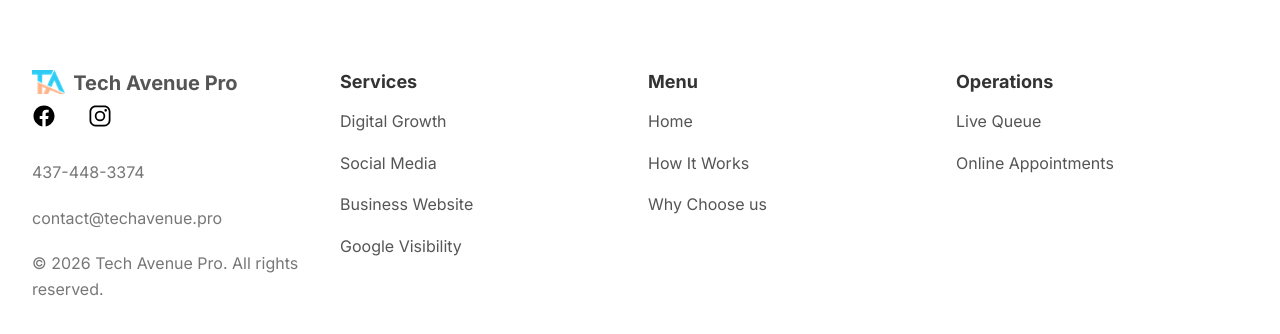
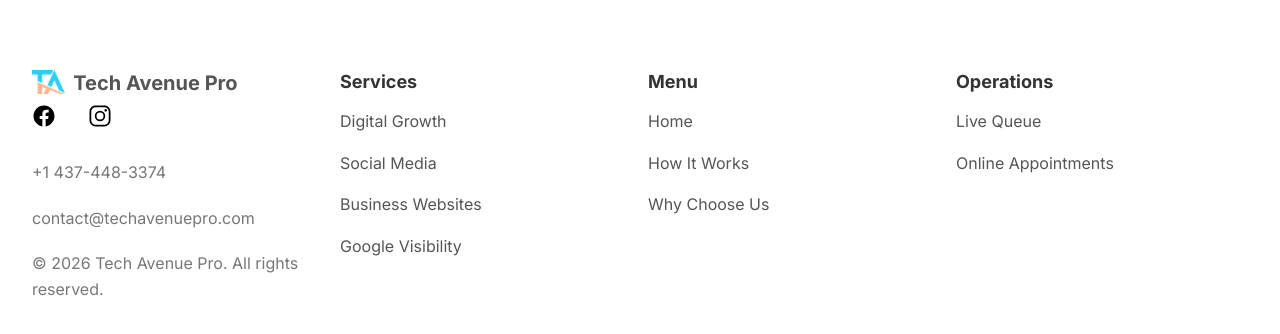
Before and after one commit to tech-avenue-pro/monorepo, a Next.js app in the folder apps/web/: page / in a window 1280 px wide. Shown: the part 4939-5273 px from the top of the page. Built offline with nearby package versions, Linux system fonts and the light colour scheme.

Commit message:
Footer Section is now content based

```diff
--- a/apps/web/app/HomeView/Footer.tsx
+++ b/apps/web/app/HomeView/Footer.tsx
@@ -5,27 +5,40 @@
     DSTextVariant,
 } from "@repo/ui/design-systems/DSText";
 import React from "react";
-
-interface FooterProps {
-    logoSrc?: string;
-}
+import footerContent from "../content/footer-section/footer-content.json";
 
 export interface FooterContent {
-    logoSrc?: string;
+    footerTitle: string;
+    footerLogo: string;
+    socialLinks: {
+        logo: string;
+        link: string;
+        alt: string;
+    }[];
+    phoneNumber: string;
+    emailAddress: string;
+    copyrightText: string;
+    footerLinks: {
+        title: string;
         links: {
             title: string;
-        url: string;
+            link: string;
         }[];
-    copyright: string;
-    socialLinks: {
-        name: string;
-        url: string;
     }[];
 }
 
 export default function Footer({
-    logoSrc = "/icons/tech-avenue-pro-navbar.png",
-}: FooterProps) {
+    footerTitle,
+    footerLogo,
+    socialLinks,
+    phoneNumber,
+    emailAddress,
+    copyrightText,
+    footerLinks,
+}: FooterContent) {
+    const phoneHref = `tel:${phoneNumber.replace(/[^+\d]/g, "")}`;
+    const emailHref = `mailto:${emailAddress}`;
+
     return (
         <footer>
             <div className="mx-auto">
@@ -44,7 +57,7 @@
                                     >
                                         <img
                                             className="h-6"
-                                            src={logoSrc}
+                                            src={footerLogo}
                                             alt="Navigation"
                                         />
                                     </a>
@@ -54,41 +67,45 @@
                                         className="nav-brand-name"
                                         color={DSTextColor.tertiary}
                                     >
-                                        Tech Avenue Pro
+                                        {footerTitle}
                                     </DSText>
                                 </div>
                                 {/* Social Links */}
                                 <div className="flex gap-8 mt-2">
+                                    {socialLinks.map((socialLink) => (
+                                        <a
+                                            target="_blank"
+                                            key={socialLink.link}
+                                            href={socialLink.link}
+                                            aria-label={socialLink.alt}
+                                        >
                                             <img
-                                        src="/icons/logo-facebook.svg"
-                                        alt="Facebook"
+                                                src={socialLink.logo}
+                                                alt={socialLink.alt}
                                                 className="w-6 h-6"
                                             />
-                                    <img
-                                        src="/icons/logo-instagram.svg"
-                                        alt="Instagram"
-                                        className="w-6 h-6"
-                                    />
+                                        </a>
+                                    ))}
                                 </div>
                             </div>
                             <div className="flex flex-col gap-1">
                                 <DSLink
                                     variant={DSTextVariant.bodySmall}
                                     color={DSTextColor.quaternary}
-                                    href="tel:+14374483374"
+                                    href={phoneHref}
                                     className="mt-4"
                                     showBottomLine={false}
                                 >
-                                    437-448-3374
+                                    {phoneNumber}
                                 </DSLink>
                                 <DSLink
                                     variant={DSTextVariant.bodySmall}
                                     color={DSTextColor.quaternary}
-                                    href="mailto:contact@techavenue.pro"
+                                    href={emailHref}
                                     className="mt-4"
                                     showBottomLine={false}
                                 >
-                                    contact@techavenue.pro
+                                    {emailAddress}
                                 </DSLink>
 
                                 <DSText
@@ -97,132 +114,40 @@
                                     color={DSTextColor.quaternary}
                                     className="mt-4"
                                 >
-                                    © {new Date().getFullYear()} Tech Avenue
-                                    Pro. All rights reserved.
+                                    © {new Date().getFullYear()} {copyrightText}
                                 </DSText>
                             </div>
                         </div>
 
-                        <div className="flex flex-col gap-4">
+                        {footerLinks.map((footerSection) => (
+                            <div
+                                className="flex flex-col gap-4"
+                                key={footerSection.title}
+                            >
                                 <DSText
                                     variant={DSTextVariant.headline3}
                                     as="div"
                                     className="nav-brand-name"
                                     color={DSTextColor.primary}
                                 >
-                                Services
+                                    {footerSection.title}
                                 </DSText>
-                            <div>
+                                {footerSection.links.map((footerLink) => (
+                                    <div
+                                        key={`${footerSection.title}-${footerLink.title}`}
+                                    >
                                         <DSLink
                                             variant={DSTextVariant.bodySmall}
                                             color={DSTextColor.tertiary}
-                                    href="#digital-growth-management"
+                                            href={footerLink.link}
                                             showBottomLine={false}
                                         >
-                                    Digital Growth
+                                            {footerLink.title}
                                         </DSLink>
                                     </div>
-                            <div>
-                                <DSLink
-                                    variant={DSTextVariant.bodySmall}
-                                    color={DSTextColor.tertiary}
-                                    href="#social-media-management"
-                                    showBottomLine={false}
-                                >
-                                    Social Media
-                                </DSLink>
+                                ))}
                             </div>
-                            <div>
-                                <DSLink
-                                    variant={DSTextVariant.bodySmall}
-                                    color={DSTextColor.tertiary}
-                                    href="#premium-business-website"
-                                    showBottomLine={false}
-                                >
-                                    Business Website
-                                </DSLink>
-                            </div>
-                            <div>
-                                <DSLink
-                                    variant={DSTextVariant.bodySmall}
-                                    color={DSTextColor.tertiary}
-                                    href="#premium-business-website"
-                                    showBottomLine={false}
-                                >
-                                    Google Visibility
-                                </DSLink>
-                            </div>
-                        </div>
-                        <div className="flex flex-col gap-4">
-                            <DSText
-                                variant={DSTextVariant.headline3}
-                                as="div"
-                                className="nav-brand-name"
-                                color={DSTextColor.primary}
-                            >
-                                Menu
-                            </DSText>
-                            <div>
-                                <DSLink
-                                    variant={DSTextVariant.bodySmall}
-                                    color={DSTextColor.tertiary}
-                                    href="#digital-growth-management"
-                                    showBottomLine={false}
-                                >
-                                    Home
-                                </DSLink>
-                            </div>
-                            <div>
-                                <DSLink
-                                    variant={DSTextVariant.bodySmall}
-                                    color={DSTextColor.tertiary}
-                                    href="#social-media-management"
-                                    showBottomLine={false}
-                                >
-                                    How It Works
-                                </DSLink>
-                            </div>
-                            <div>
-                                <DSLink
-                                    variant={DSTextVariant.bodySmall}
-                                    color={DSTextColor.tertiary}
-                                    href="#premium-business-website"
-                                    showBottomLine={false}
-                                >
-                                    Why Choose us
-                                </DSLink>
-                            </div>
-                        </div>
-                        <div className="flex flex-col gap-4">
-                            <DSText
-                                variant={DSTextVariant.headline3}
-                                as="div"
-                                className="nav-brand-name"
-                                color={DSTextColor.primary}
-                            >
-                                Operations
-                            </DSText>
-                            <div>
-                                <DSLink
-                                    variant={DSTextVariant.bodySmall}
-                                    color={DSTextColor.tertiary}
-                                    href="#digital-growth-management"
-                                    showBottomLine={false}
-                                >
-                                    Live Queue
-                                </DSLink>
-                            </div>
-                            <div>
-                                <DSLink
-                                    variant={DSTextVariant.bodySmall}
-                                    color={DSTextColor.tertiary}
-                                    href="#social-media-management"
-                                    showBottomLine={false}
-                                >
-                                    Online Appointments
-                                </DSLink>
-                            </div>
-                        </div>
+                        ))}
                     </div>
                 </div>
             </div>
--- /dev/null
+++ b/apps/web/app/content/footer-section/footer-content.json
@@ -0,0 +1,72 @@
+{
+    "footerTitle": "Tech Avenue Pro",
+    "footerLogo": "/icons/tech-avenue-pro-navbar.png",
+    "socialLinks": [
+        {
+            "logo": "/icons/logo-facebook.svg",
+            "link": "https://www.facebook.com/profile.php?id=61585585133241",
+            "alt": "Facebook Tech Avenue Pro"
+        },
+        {
+            "logo": "/icons/logo-instagram.svg",
+            "link": "https://www.instagram.com/techavenuepro/",
+            "alt": "Instagram Tech Avenue Pro"
+        }
+    ],
+    "phoneNumber": "+1 437-448-3374",
+    "emailAddress": "contact@techavenuepro.com",
+    "copyrightText": "Tech Avenue Pro. All rights reserved.",
+    "footerLinks": [
+        {
+            "title": "Services",
+            "links": [
+                {
+                    "title": "Digital Growth",
+                    "link": "#digital-growth"
+                },
+                {
+                    "title": "Social Media",
+                    "link": "#social-media"
+                },
+                {
+                    "title": "Business Websites",
+                    "link": "#business-websites"
+                },
+                {
+                    "title": "Google Visibility",
+                    "link": "#google-visibility"
+                }
+            ]
+        },
+        {
+            "title": "Menu",
+            "links": [
+                {
+                    "title": "Home",
+                    "link": "#home"
+                },
+                {
+                    "title": "How It Works",
+                    "link": "#how-it-works"
+                },
+                {
+                    "title": "Why Choose Us",
+                    "link": "#why-choose-us"
+                }
+            ]
+        },
+        {
+            "title": "Operations",
+            "links": [
+                {
+                    "title": "Live Queue",
+                    "link": "#live-queue"
+                },
+                {
+                    "title": "Online Appointments",
+                    "link": "#online-appointments"
+                }
+            ]
+        }
+    ]
+}
--- /dev/null
+++ b/apps/web/app/content/footer-section/getFooterContent.ts
@@ -0,0 +1,6 @@
+import { FooterContent } from "../../HomeView/Footer";
+
+export function getFooterContent(): FooterContent {
+    const footerData = require("./footer-content.json");
+    return footerData as FooterContent;
+}
--- a/apps/web/app/page.tsx
+++ b/apps/web/app/page.tsx
@@ -35,6 +35,7 @@
 import Form from "./HomeView/Form";
 import FinalCTAWithForm from "@repo/ui/design-systems/components/cta/FinalCTAWithForm";
 import { getCTASectionContent } from "./content/cta-section/getCTASectionContent";
+import { getFooterContent } from "./content/footer-section/getFooterContent";
 
 type Props = Omit<ImageProps, "src"> & {
     srcLight: string;
@@ -97,7 +98,7 @@
             <hr className="my-0 border-gray-300" />
             <RegularSection background={DSLayoutBackground.default}>
                 <RegularContainer>
-                    <Footer />
+                    <Footer {...getFooterContent()} />
                 </RegularContainer>
             </RegularSection>
         </main>
```
Lines whose indentation alone changed are shown as unchanged.
